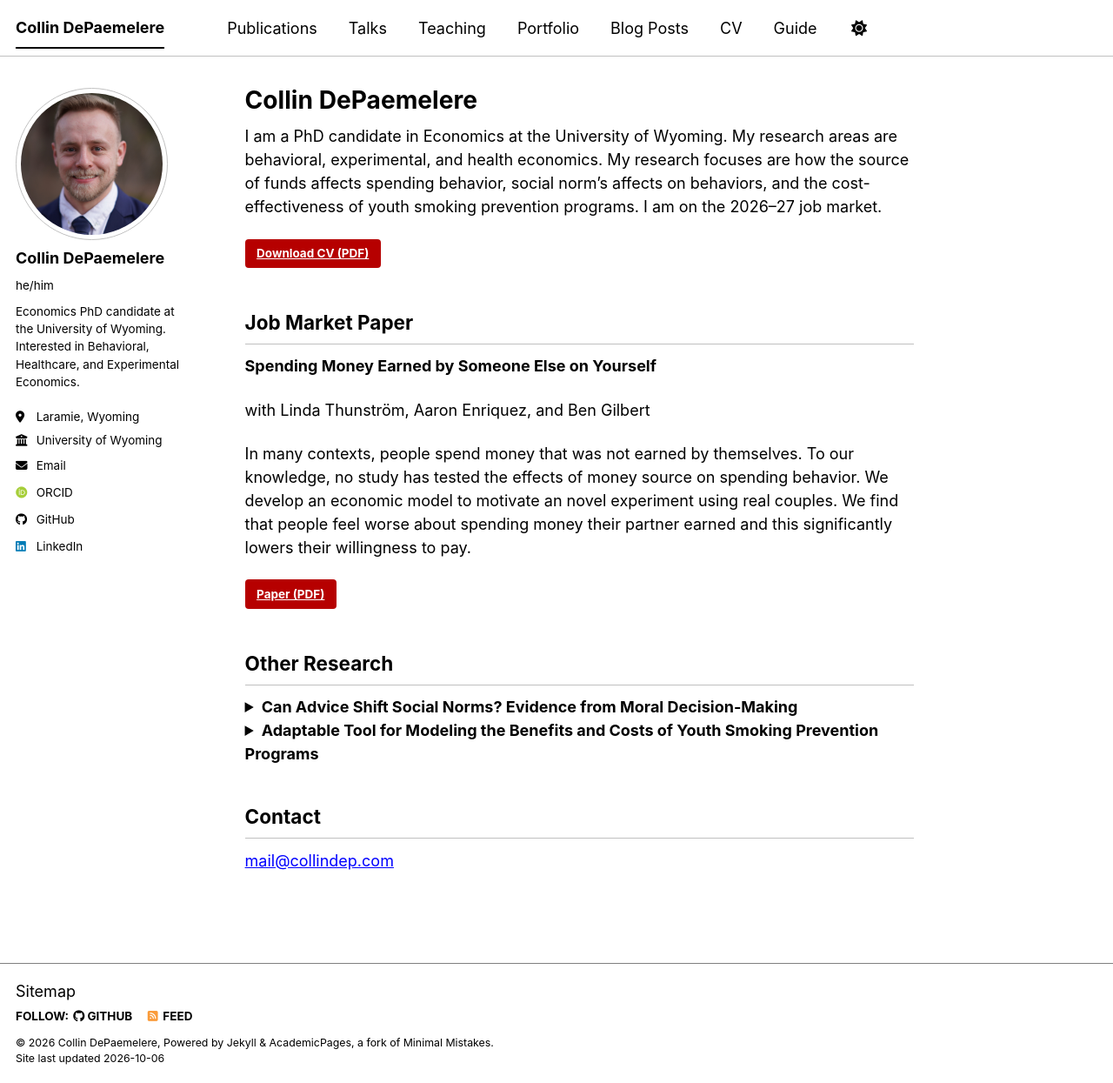
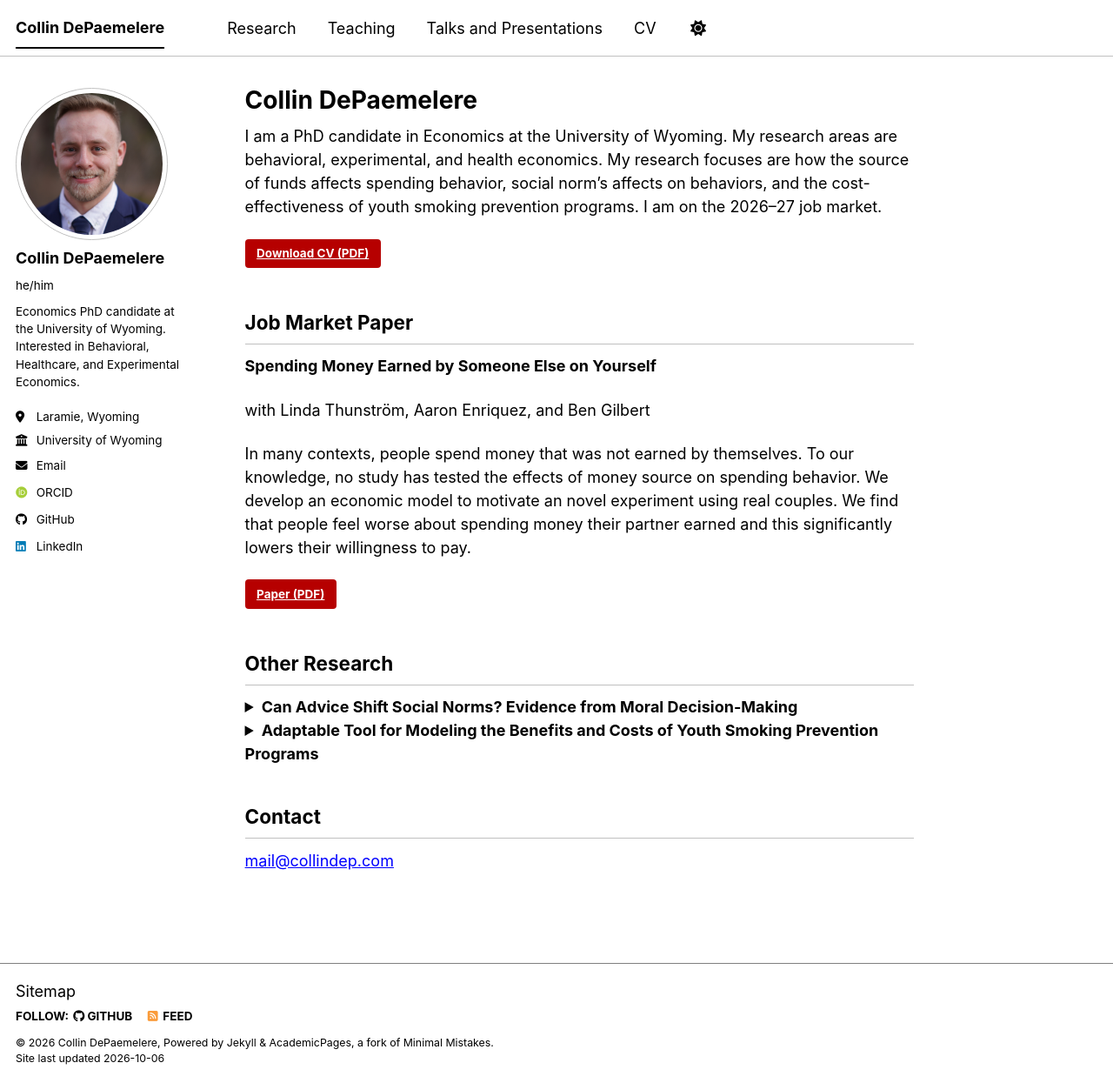
Before and after one commit to CollinDeP/collindep.github.io, a Jekyll site: the page built from _pages/about.md, in a window 1280 px wide and 1245 px high. Shown: the whole window at 87% size. Built offline with Jekyll 4.4.1, drawn with Linux system fonts in a browser that asks for light colours; some web fonts are replaced; a script bundle is joined from its source files by our own code; library files that are not in the unit come from our copies.

Commit message:
Update navigation.yml

```diff
--- a/_data/navigation.yml
+++ b/_data/navigation.yml
@@ -8,26 +8,14 @@
 #      Markdown formatted page while the second is generated using JSON.
 
 main:
-  - title: "Publications"
+  - title: "Research"
     url: /publications/
-
-  - title: "Talks"
-    url: /talks/
 
   - title: "Teaching"
     url: /teaching/
 
-  - title: "Portfolio"
-    url: /portfolio/
-
-  - title: "Blog Posts"
-    url: /year-archive/
+  - title: "Talks and Presentations"
+    url: /talks
 
   - title: "CV"
-    url: /cv/
-
-  # - title: "CV"
-  #   url: /cv-json/
-
-  - title: "Guide"
-    url: /markdown/
+    url: /files/DePaemelere_CV.pdf
```
